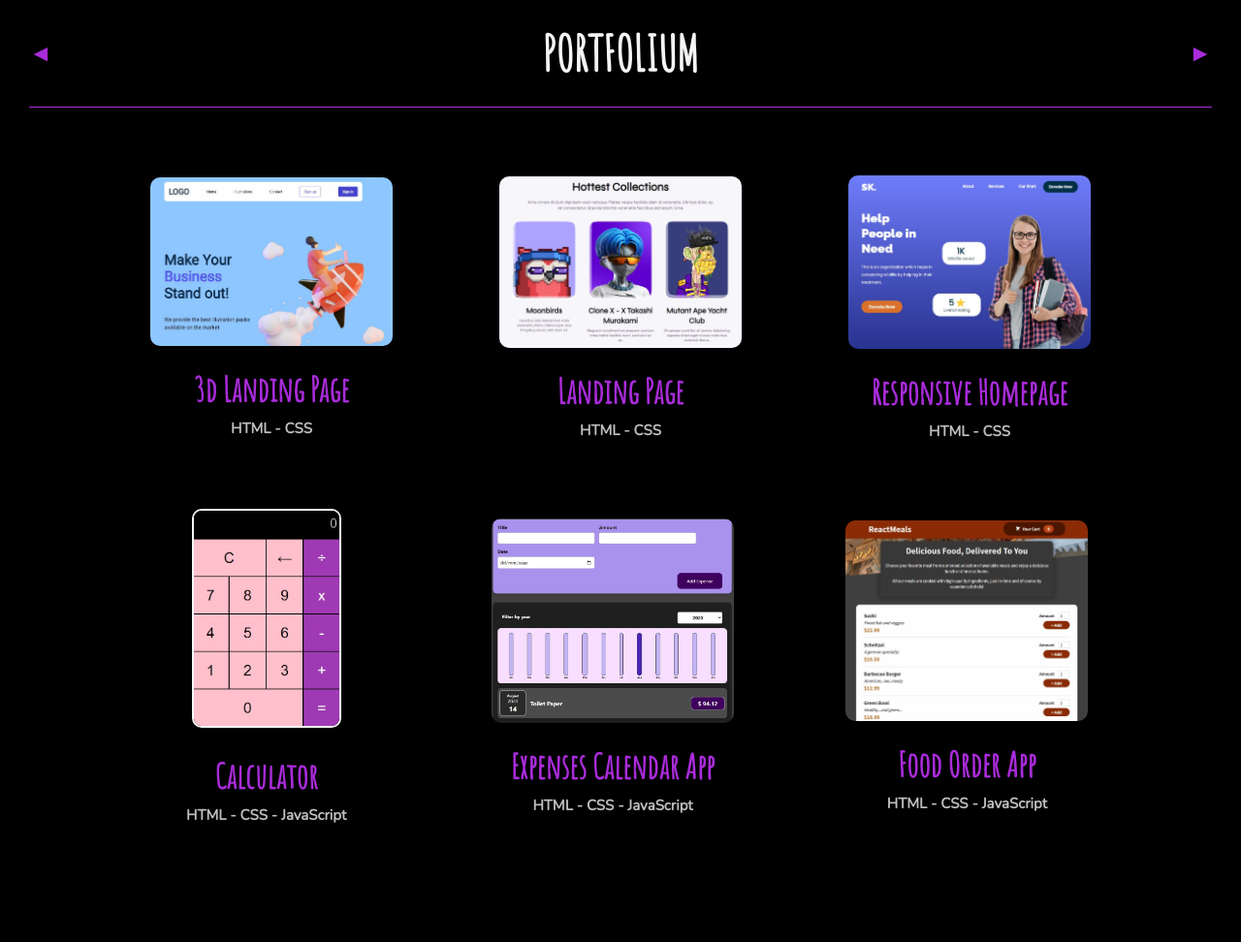
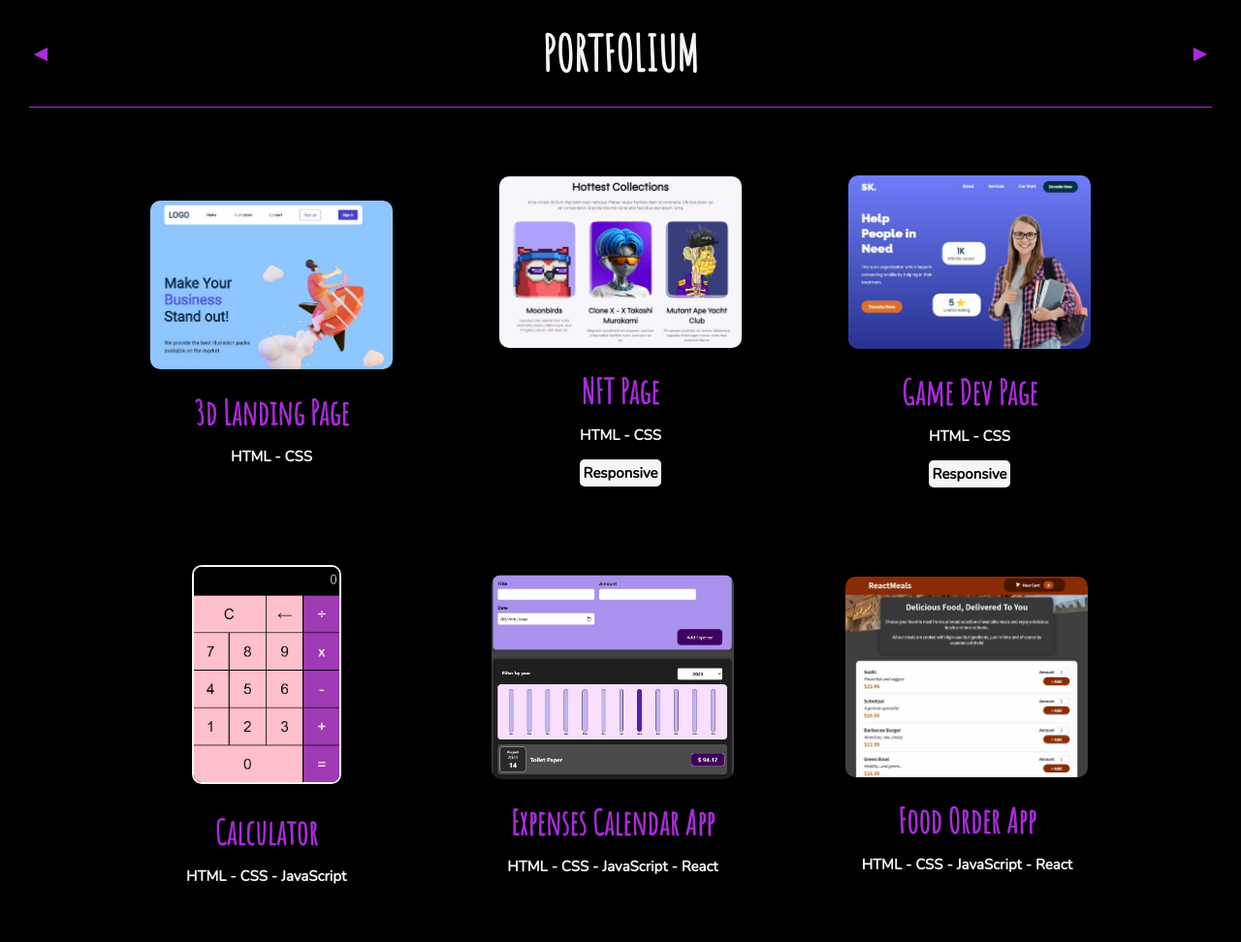
Before and after one commit to karinagb/my_page, a plain HTML site: page Portfolium/index.html in a window 1280 px wide. Shown: the whole page at 97% size. Before the commit the page ends 951 px from the top, so only its background shows below. Drawn offline with nearby package versions, Linux system fonts and the light colour scheme; files that its build step writes are made by us from their sources.

Commit message:
adding description

```diff
--- a/Portfolium/index.html
+++ b/Portfolium/index.html
@@ -1,7 +1,8 @@
 <!DOCTYPE html>
 <html lang="en">
 	<head>
-		<title>portafolium</title>
+		<title>Karina's page</title>
+    <link rel="icon" type="image/png" href="/images/icon_paw.png" sizes="16x16">
 		<meta charset="UTF-8" />
 		<meta http-equiv="X-UA-Compatible" content="IE=edge" />
 		<meta name="viewport" content="width=device-width, initial-scale=1.0" />
@@ -9,6 +10,7 @@
 		<link href="style.css" rel="stylesheet" />
     <link rel="preconnect" href="https://fonts.gstatic.com" crossorigin>
     <link href="https://fonts.googleapis.com/css2?family=Amatic+SC&family=Mukta:wght@300&family=Nunito+Sans:wght@300&family=Nunito:wght@300&family=Poppins:wght@300;400&display=swap" rel="stylesheet">
+  </head>
 
   <body>
   <header>
@@ -28,20 +30,21 @@
     </div>
 
     <div class="portfolium_item">
-      <a href="https://karinagb.github.io/landing_page/">
-        <img class="portfolium_image" src="./images/landing_page.jpg" alt="page"/>
-        <h2>Landing Page</h2>
+      <a href="https://karinagb.github.io/nft_page/">
+        <img class="portfolium_image" src="./images/nft_page.jpg" alt="page"/>
+        <h2>NFT Page</h2>
       </a>
       <p>HTML - CSS</p>
+      <h3>Responsive</h3>
     </div>
 
     <div class="portfolium_item">
-      <a href="https://karinagb.github.io/responsive_homepage/">
-        <img class="portfolium_image" src="./images/responsive_homepage.jpg" alt="page"/>
-        <h2>Responsive Homepage</h2>
+      <a href="https://karinagb.github.io/game_dev_page/">
+        <img class="portfolium_image" src="./images/game_dev_page.jpg" alt="page"/>
+        <h2>Game Dev Page</h2>
       </a>
-
       <p>HTML - CSS</p>
+      <h3>Responsive</h3>
     </div>
 
     <div class="portfolium_item">
@@ -49,7 +52,6 @@
         <img class="calculator_image" src="./images/calculator.jpg" alt="calculator"/>
         <h2>Calculator</h2>
       </a>
-
       <p>HTML - CSS - JavaScript</p>
     </div>
 
@@ -58,8 +60,7 @@
         <img class="portfolium_image" src="./images/expenses_calendar.jpg" alt="app"/>
         <h2>Expenses Calendar App</h2>
       </a>
-
-      <p>HTML - CSS - JavaScript</p>
+      <p>HTML - CSS - JavaScript - React</p>
     </div>
 
     <div class="portfolium_item">
@@ -68,7 +69,7 @@
         <h2>Food Order App</h2>
       </a>
 
-      <p>HTML - CSS - JavaScript</p>
+      <p>HTML - CSS - JavaScript - React</p>
     </div>
 
 
--- a/Portfolium/style.css
+++ b/Portfolium/style.css
@@ -116,13 +116,13 @@ a h2:hover {
   font-family: "Amatic SC";
 	font-size: 30px;
 	font-weight: 700;
-	line-height: 40px;
+	line-height: 35px;
   text-align: center;
 	letter-spacing: 0em;
 	color: #a92cda;
 	margin: 0;
   margin-top: 15px;
-	padding: 10px 0;
+	padding: 10px 0 0;
 
 }
 
@@ -132,10 +132,26 @@ font-size: 15px;
 font-weight: 700;
 line-height: 20px;
 letter-spacing: 0em;
-color: rgb(190, 190, 190);
+color: whitesmoke;
+
 margin: 0;
-padding: 0;
+padding: 5px 0;
+
 }
+
+h3 {
+  font-family: "Nunito";
+  font-size: 15px;
+  font-weight: 700;
+  line-height: 20px;
+  letter-spacing: 0em;
+  color: black;
+  background-color: whitesmoke;
+  padding: 4px;
+  border-radius: 5px;
+  margin: 10px 0;
+
+  }
 
 
 
@@ -197,6 +213,11 @@ padding: 0;
   .portfolium_item p {
   font-size: 20px;
   }
+
+  h3 {
+    font-size: 20px;
+  }
+
 }
 
 @media (min-width: 1920px) {
```
Also changed, not shown: Resume/index.html (+5 -3 lines), index.html (+3 -1 lines), Portfolium/images/game_dev_page.jpg (renamed from Portfolium/images/responsive_homepage.jpg), Portfolium/images/nft_page.jpg (renamed from Portfolium/images/landing_page.jpg), images/cat_left.jpg (deleted), images/icon_cat.png (added), images/icon_paw.png (added), 1 other file.
